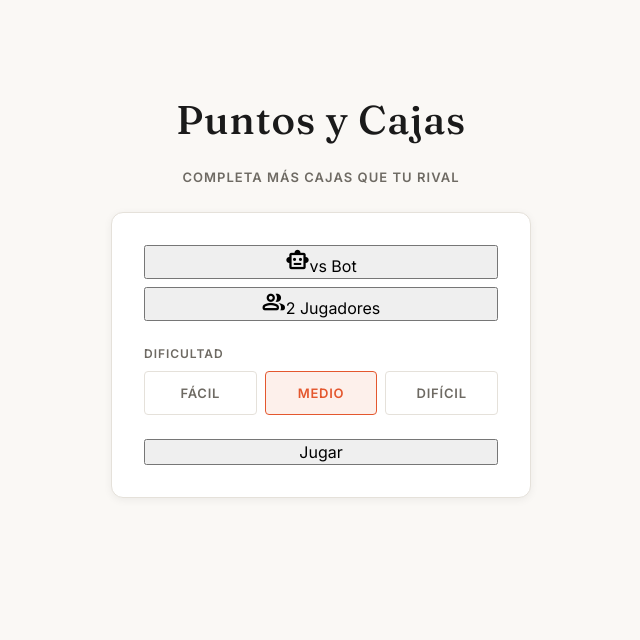
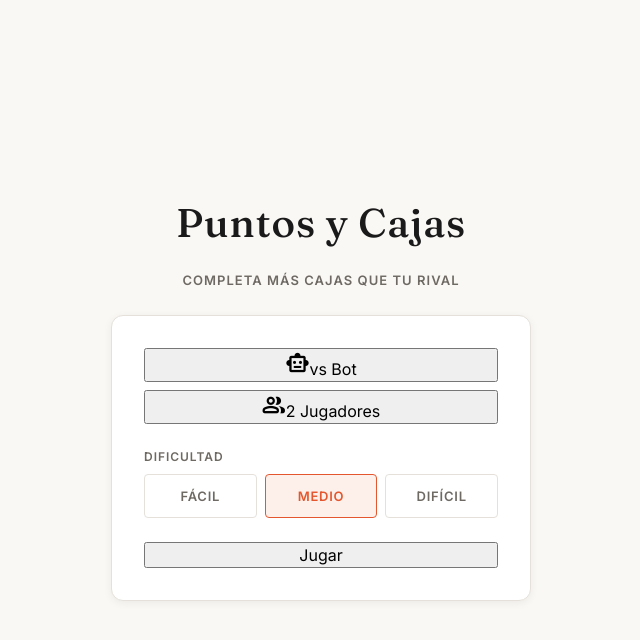
Before and after one commit to jeironpro/juego-puntos-cajas, a React (Vite) app: page / in a window 1280 px wide. Shown: the top 640 px of the page, without its empty margins (319-959 px from the left). Built offline with nearby package versions, Linux system fonts and the light colour scheme.

Commit message:
feature/centered-layout: centra la interfaz vertical y horizontalmente (#10)

```diff
--- a/src/App.css
+++ b/src/App.css
@@ -2,8 +2,18 @@
   display: flex;
   flex-direction: column;
   align-items: center;
+  justify-content: center;
+  min-height: 100vh;
+  /* altura del viewport en móvil sin la barra del navegador */
+  min-height: 100dvh;
   gap: var(--spacing-xxl);
   padding: var(--spacing-xxl) var(--spacing-lg);
+}
+
+.app__header {
+  display: flex;
+  flex-direction: column;
+  align-items: center;
 }
 
 .app__title {
@@ -13,3 +23,10 @@
   letter-spacing: 0.02em;
   text-align: center;
 }
+
+/* Pantallas medianas: más aire entre los bloques */
+@media (min-width: 768px) {
+  .app {
+    gap: var(--spacing-xxxl);
+  }
+}
--- a/src/features/menu/HomeScreen.css
+++ b/src/features/menu/HomeScreen.css
@@ -4,7 +4,6 @@
   align-items: center;
   gap: var(--spacing-xl);
   width: min(92vw, 420px);
-  padding-top: var(--spacing-xxxxl);
 }
 
 .home__title {
@@ -29,11 +28,18 @@
   flex-direction: column;
   gap: var(--spacing-xl);
   width: 100%;
-  padding: var(--spacing-xxl);
+  padding: var(--spacing-xl);
   background-color: var(--color-surface);
   border: 1px solid var(--color-border);
   border-radius: var(--radius-lg);
   box-shadow: var(--shadow-md);
+}
+
+/* Pantallas medianas: la tarjeta respira más */
+@media (min-width: 768px) {
+  .home__card {
+    padding: var(--spacing-xxl);
+  }
 }
 
 .home__modes {
```
